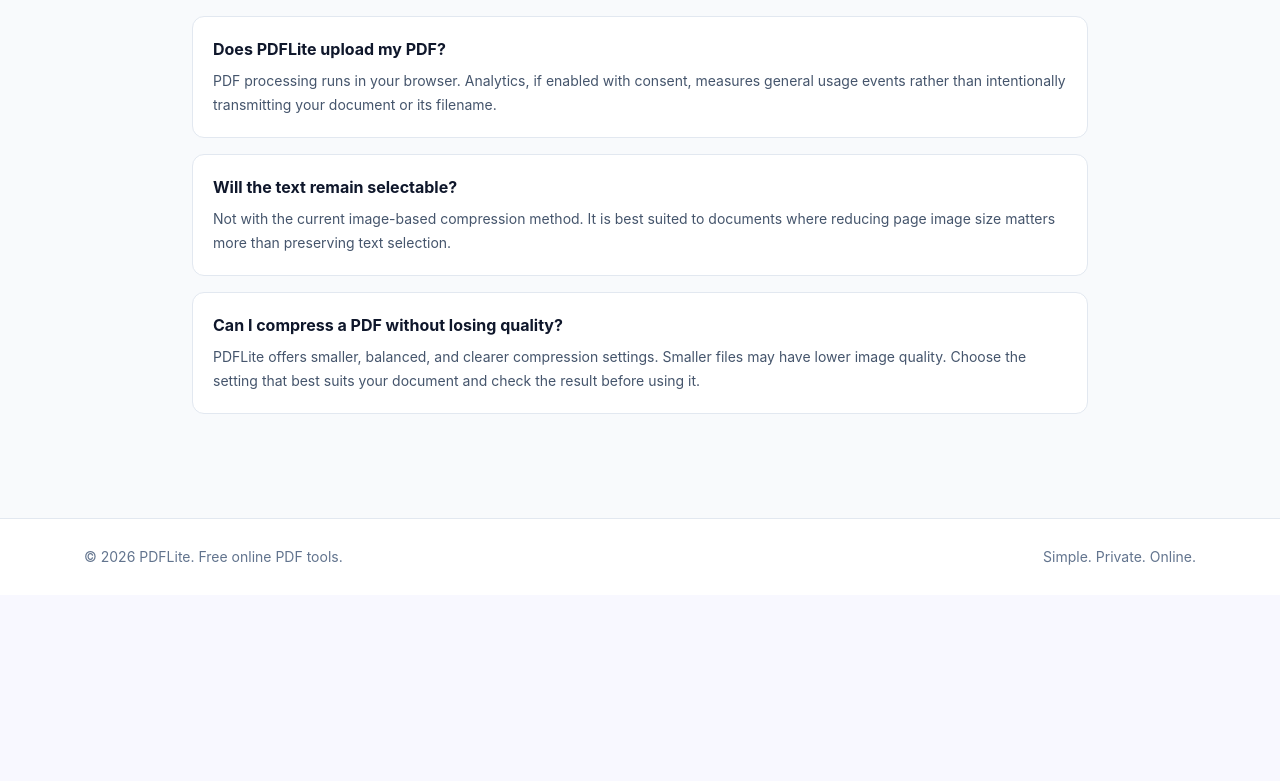
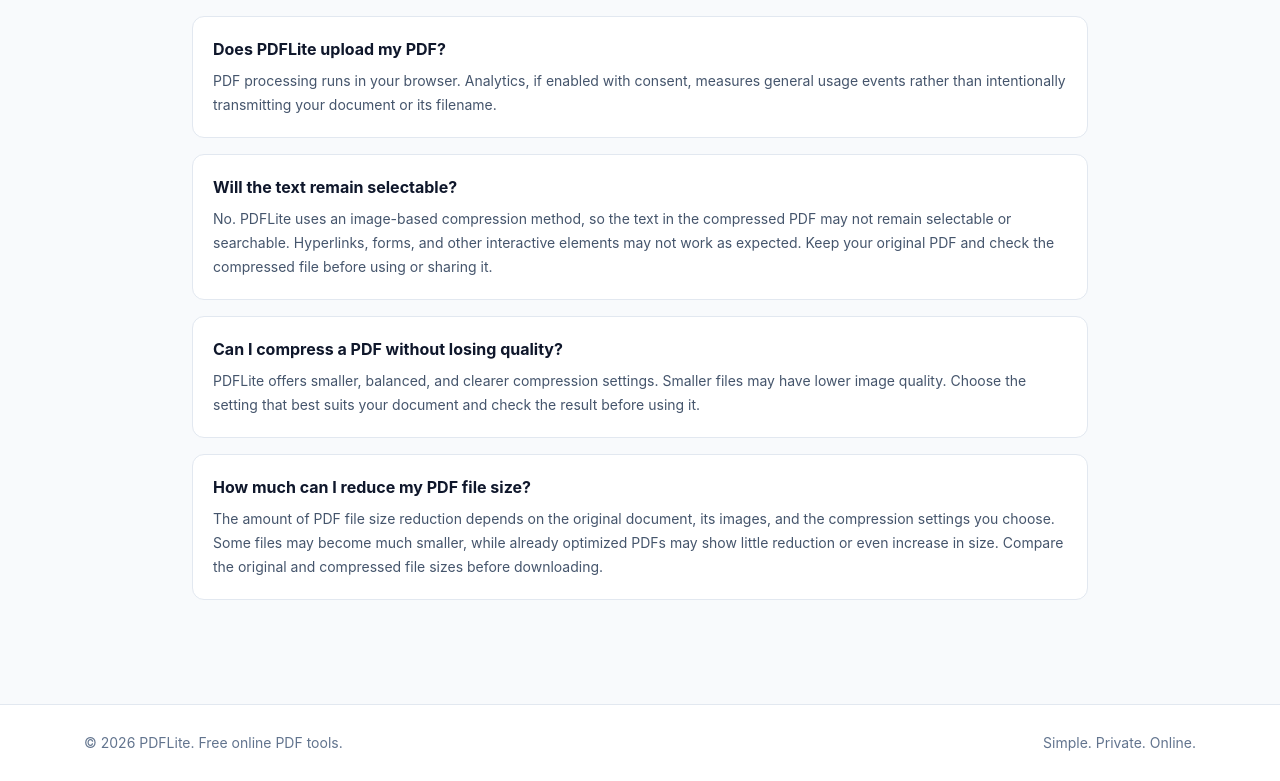
Before and after one commit to Nihala-ms/pdfLite, a React (Vite) app: page / in a window 1280 px wide. Shown: the part 1837-2618 px from the top of the page. Before the commit the page ends 2432 px from the top, so only its background shows below. Built offline with nearby package versions, Linux system fonts and the light colour scheme.

Commit message:
keyword research after last commit

```diff
--- a/src/App.jsx
+++ b/src/App.jsx
@@ -646,16 +646,20 @@ trackEvent('download_clicked', {
               </p>
             </article>
 
+
 <article className="rounded-xl border border-slate-200 bg-white p-5">
   <h3 className="font-bold text-slate-900">
     Will the text remain selectable?
   </h3>
   <p className="mt-2 text-sm leading-6 text-slate-600">
-                Not with the current image-based compression method.
-                It is best suited to documents where reducing page
-                image size matters more than preserving text selection.
+    No. PDFLite uses an image-based compression method, so the
+    text in the compressed PDF may not remain selectable or
+    searchable. Hyperlinks, forms, and other interactive
+    elements may not work as expected. Keep your original PDF
+    and check the compressed file before using or sharing it.
   </p>
 </article>
+
 
 
 <article className="rounded-xl border border-slate-200 bg-white p-5">
@@ -669,6 +673,22 @@ trackEvent('download_clicked', {
     the result before using it.
   </p>
 </article>
+
+
+<article className="rounded-xl border border-slate-200 bg-white p-5">
+  <h3 className="font-bold text-slate-900">
+    How much can I reduce my PDF file size?
+  </h3>
+  <p className="mt-2 text-sm leading-6 text-slate-600">
+    The amount of PDF file size reduction depends on the
+    original document, its images, and the compression
+    settings you choose. Some files may become much smaller,
+    while already optimized PDFs may show little reduction
+    or even increase in size. Compare the original and
+    compressed file sizes before downloading.
+  </p>
+</article>
+
 
           </div>
         </section>
```
Lines whose indentation alone changed are shown as unchanged.
